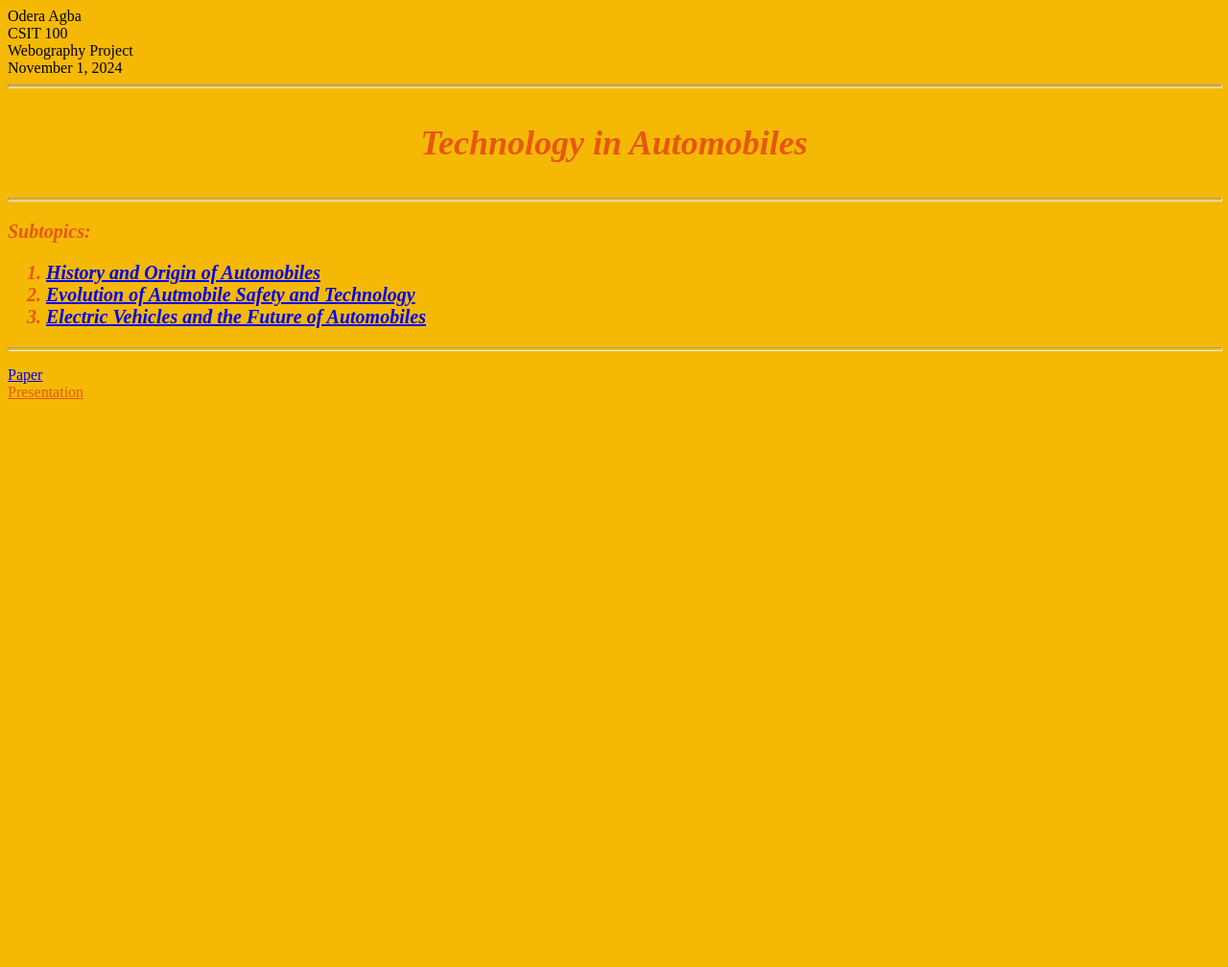
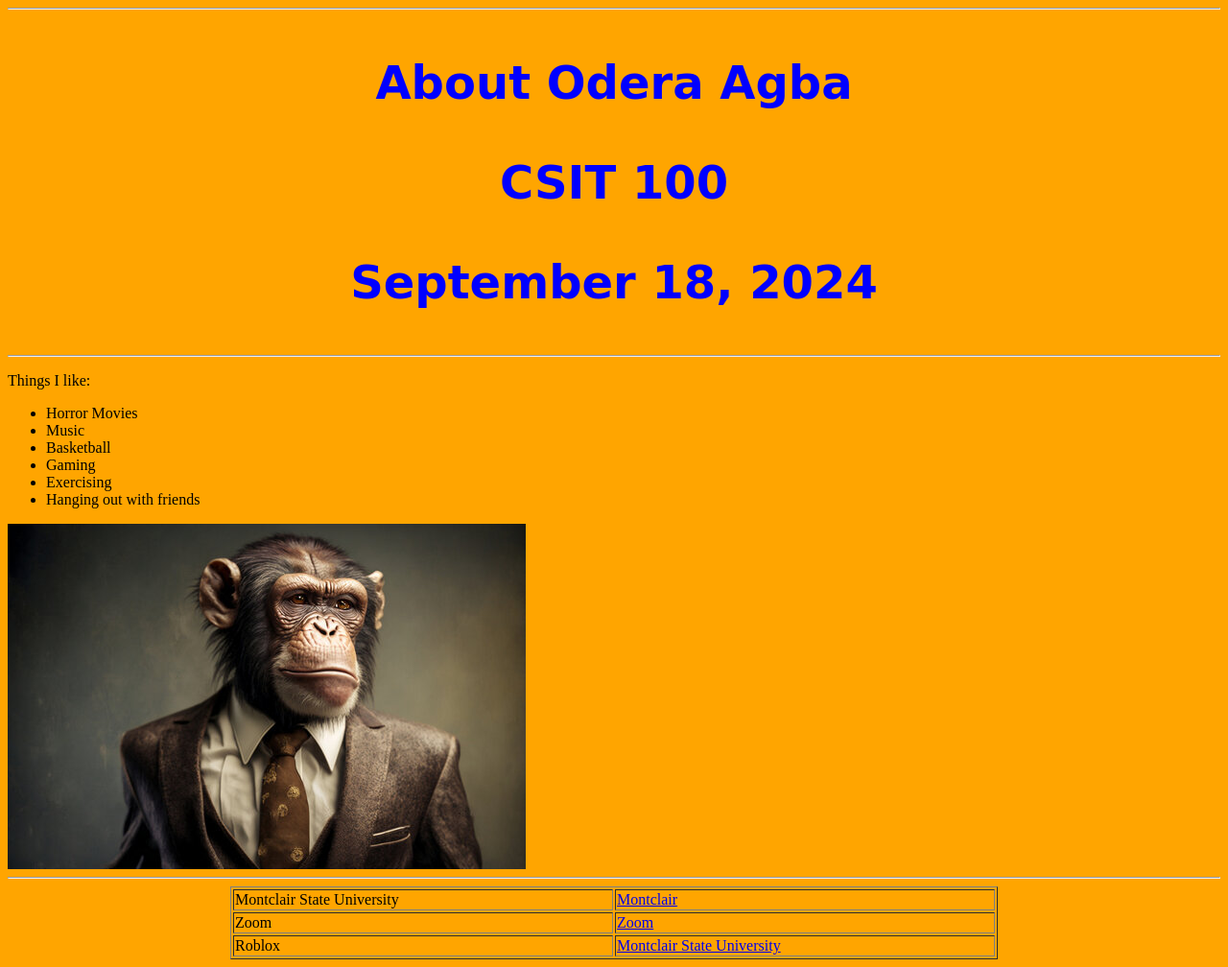
Before and after one commit to Od-Ag/Od-Ag.github.io, a plain HTML site: page index.html in a window 1280 px wide. Shown: the whole page at 96% size. Before the commit the page ends 800 px from the top, so only its background shows below. Drawn offline with Linux system fonts and the light colour scheme.

Commit message:
Add files via upload

```diff
--- a/index.html
+++ b/index.html
@@ -1,27 +1,37 @@
 <html>
 <head>
-  <meta content="text/html;charset=ISO-8859-1" http-equiv="Content-Type">
-  <title>Webography Project</title>
+<title>Autobiography</title>
 </head>
-<body style="background-color:rgb(245, 185, 5);color:rgb(0, 0, 0);" alink="#ee0000" link="#0000ee" vlink="#e75710">
-<div style="text-align:left;">Odera Agba<br />
-CSIT 100<br>
-Webography Project<br />
-November 1, 2024
-</div>
-<hr style="width:100%;height:2px;" />
-<p style="font:italic bold 36px Century Schoolbook;text-align:center;color:#e75710;">Technology in Automobiles</p>
-<hr style="width:100%;height:2px;" />
-<p style="font:italic bold 20px Century Schoolbook;color:#e75710;">Subtopics:</p>
-<ol style="font:italic bold 20px Century Schoolbook;color:#e75710;">
-  <li><a href="subtopic1.html">History and Origin of Automobiles</a></li>
-  <li><a href="subtopic2.html">Evolution of Autmobile Safety and Technology</a></li>
-  <li><a href="subtopic3.html">Electric Vehicles and the Future of Automobiles</a></li>
-</ol>
-<hr style="width:100%;height:2px;" />
-<p>
-<a href="researchpaper.docx">Paper</a></span><br />
-<a href="">Presentation</a>
-</p>
+<hr />
+<body style="background-color:orange;">
+<p style="font: bold 48px cursive;color:blue;text-align:center;">About Odera Agba</p>
+<p style="font: bold 48px cursive;color:blue;text-align:center;">CSIT 100</p>
+<p style="font: bold 48px cursive;color:blue;text-align:center;">September 18, 2024</p>
+<hr />
+<p>Things I like:</p>
+<ul>
+<li>Horror Movies</li>
+<li>Music</li>
+<li>Basketball</li>
+<li>Gaming</li>
+<li>Exercising</li>
+<li>Hanging out with friends</li>
+</ul>
+<img src="Monkey.jpg" />
+<hr />
+<table align="center" border="1" width="800">
+<tr>
+<td>Montclair State University</td>
+<td><a href="https://www.montclair.edu">Montclair</a></td>
+</tr>
+<tr>
+<td>Zoom</td>
+<td><a href="https://zoom.us">Zoom</a></td>
+</tr>
+<tr>
+<td>Roblox</td>
+<td><a href="https://montclair.edu">Montclair State University</a></td>
+</tr>
+</table>
 </body>
 </html>
```
